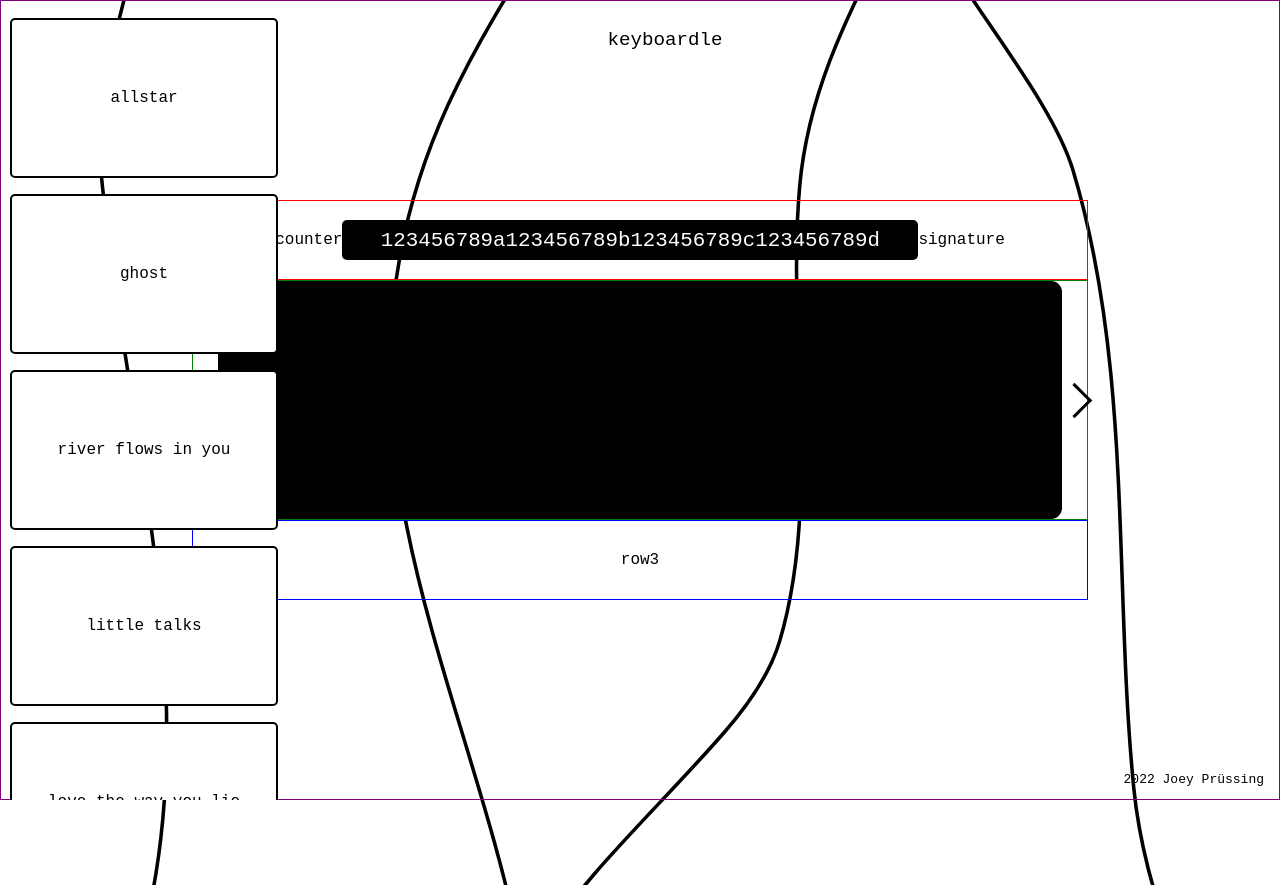
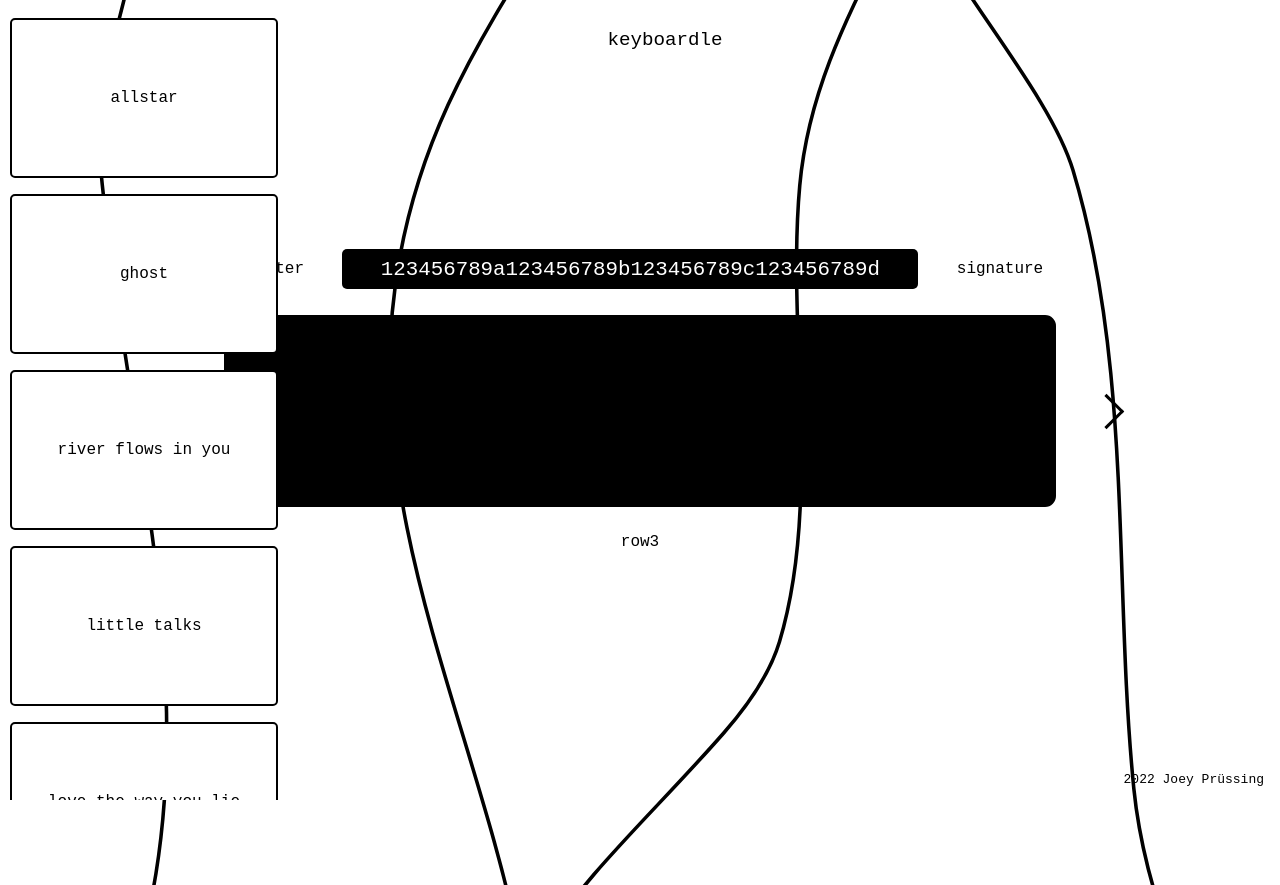
Before and after one commit to joeytomoyama/keyboardle2, a plain HTML site: page index.html in a window 1280 px wide. Shown: the top 885 px of the page. Drawn offline with Linux system fonts and the light colour scheme; a web font is replaced by a local one.

Commit message:
grid2flex done

```diff
--- a/index.css
+++ b/index.css
@@ -124,24 +124,19 @@ footer {
     width: 100vw;
     height: 100vh;
     position: absolute;
-    border: purple solid 1px;
+    gap: 2vw;
 }
 .flex-row {
+    gap: 3vw;
 }
 .flex-row1 {
-    height: 10vh;
-    width: 70vw;
-    border: red solid 1px;
+    width: 80vw;
 }
 .flex-row2{
-    height: 30vh;
-    width: 70vw;
-    border: green solid 1px;
+    width: 80vw;
 }
 .flex-row3 {
-    height: 10vh;
-    width: 70vw;
-    border: blue solid 1px;
+    width: 80vw;
 }
 .counter-div {
     height: 2.5rem;
@@ -200,8 +195,8 @@ footer {
     transition: 100ms linear;
 }
 .piano {
-    width: 100%;
-    height: 100%;
+    width: 65vw;
+    height: 15vw;
     cursor: crosshair;
     font-size: 0.8vw;
 }
@@ -214,13 +209,12 @@ footer {
 .wKey {
     flex-grow: 1;
     height: 100%;
-    /* line-height: 25vw; */
     border-right: solid 1px;
     border-left: solid 1px;
     position: relative;
 }
 .bKey {
-    width: 1.75vw; /* 1.75vw */
+    width: 1.75vw;
     height: 9.5vw;
     /* line-height: 15vw; */
     margin-top: -2px;
```
